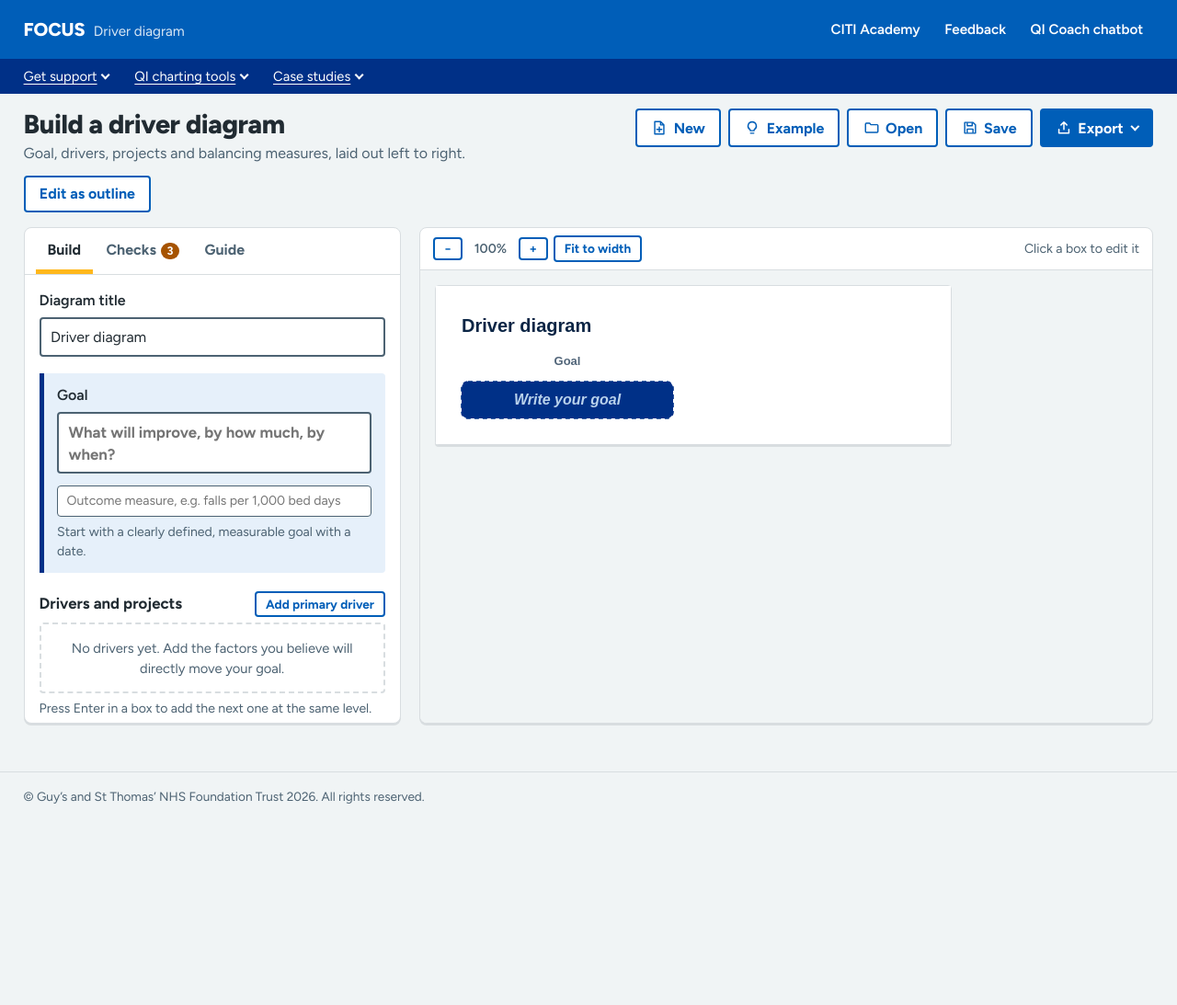
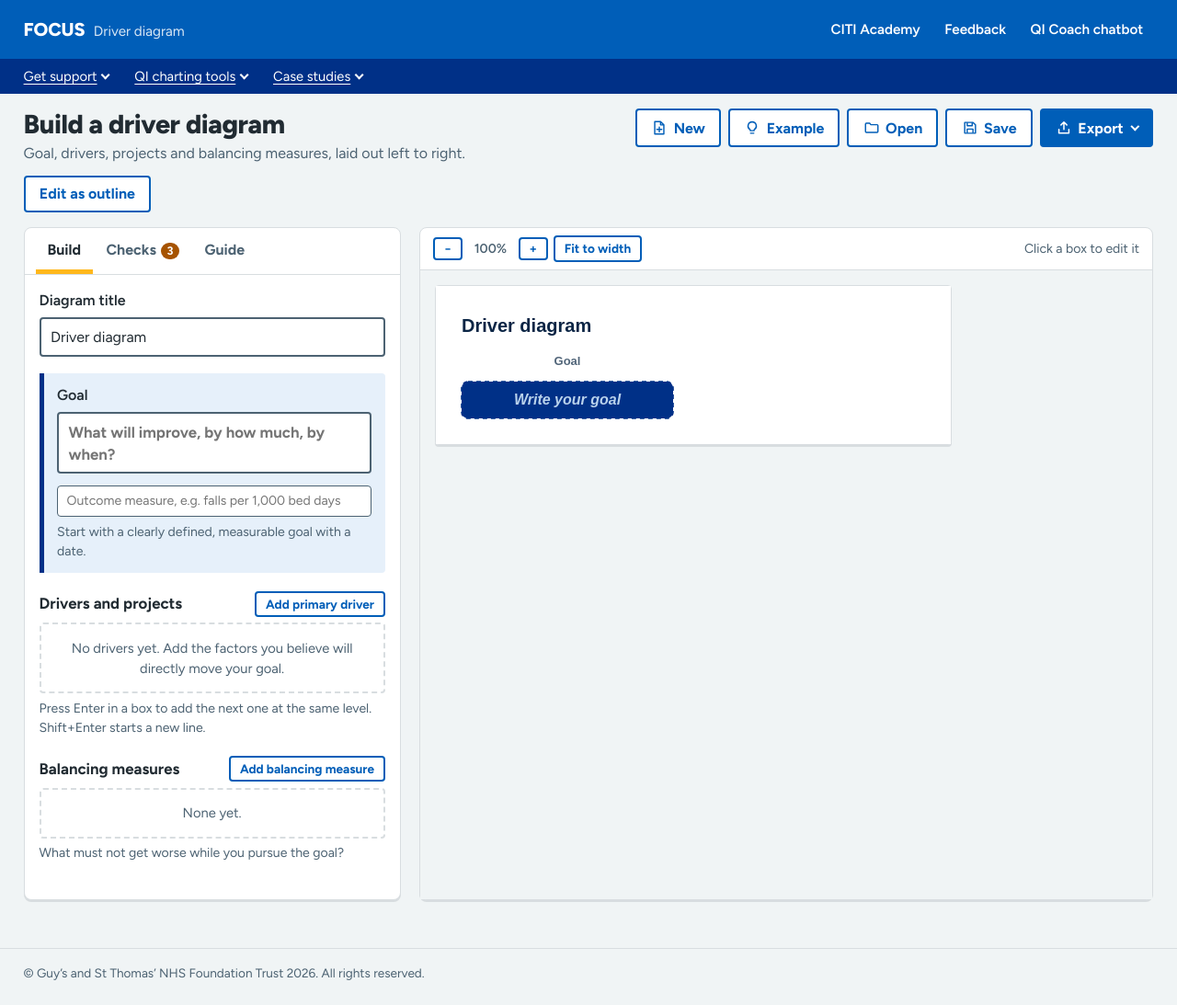
Before and after one commit to PerrinShanks-Cogito/IntegratedQiTools, a Jekyll site: the page built from driver_diagram/index.html, in a window 1280 px wide. Shown: the whole page at 92% size. Built offline with Jekyll 4.4.1, drawn with Linux system fonts in a browser that asks for light colours; before the commit the page ends 900 px from its top, so only the background shows below that.

Commit message:
Driver and fishbone diagrams: let the page grow with its content
Both pages were locked to the window height (html and body at 100%), so
on a desktop the side panel and the diagram each scrolled inside a fixed
box: at 1280x800 the example's driver diagram showed 304px of diagram and
hid 2,286px of the side panel behind an inner scroll bar. Use the process
map's sizing instead: the page is at least the window height and grows
with the side panel and the diagram, so the whole page scrolls as one.
Sideways, a wide diagram still scrolls in its own box. Phones already
worked this way and are unchanged.

Co-Authored-By: Claude Opus 5.5 <noreply@anthropic.com>
Claude-Session: https://claude.ai/code/session_01CcqVcm4XUAVhFz1Lp5vF74

```diff
--- a/driver_diagram/index.html
+++ b/driver_diagram/index.html
@@ -28,8 +28,8 @@ permalink: /driver_diagram/
 :root[data-theme="dark"]{
   --l1:#5AA2EA; --l2:#3E7BB3; --l3:#4D6478; --bal:#A889D4;
 }
-html{height:100%;scroll-padding-top:env(safe-area-inset-top,0px)}
-body{height:100%;margin:0;background:var(--bg);color:var(--text);font-family:Figtree,"Frutiger","Helvetica Neue",Arial,sans-serif;font-size:1rem;line-height:1.5;display:flex;flex-direction:column}
+html{min-height:100%;scroll-padding-top:env(safe-area-inset-top,0px)}
+body{min-height:100vh;height:auto;margin:0;background:var(--bg);color:var(--text);font-family:Figtree,"Frutiger","Helvetica Neue",Arial,sans-serif;font-size:1rem;line-height:1.5;display:flex;flex-direction:column}
 /* Page head */
 .page-head{display:flex;flex-wrap:wrap;gap:.75rem 1rem;align-items:flex-end;justify-content:space-between;padding:1rem var(--gutter)}
 .page-head h1{margin:0;font-size:clamp(1.4rem,2.6vw,1.8rem);line-height:1.2;font-weight:800;letter-spacing:-.015em}
@@ -44,7 +44,7 @@ body{height:100%;margin:0;background:var(--bg);color:var(--text);font-family:Fig
 .menu-list button:hover{background:var(--blue-bg)}
 .menu-list small{display:block;color:var(--muted);font-size:.82rem;font-weight:400}
 /* Workspace */
-main{flex:1;display:grid;grid-template-columns:minmax(330px,410px) minmax(0,1fr);gap:1.25rem;padding:0 var(--gutter) 1.25rem;min-height:0}
+main{flex:1;display:grid;grid-template-columns:minmax(330px,410px) minmax(0,1fr);gap:1.25rem;padding:0 var(--gutter) 1.25rem;min-height:calc(100vh - 180px);height:auto;align-items:stretch}
 aside{background:var(--surface);border:1px solid var(--line);border-radius:8px;box-shadow:var(--shadow);display:flex;flex-direction:column;min-height:0;overflow:hidden}
 .tabs{display:flex;gap:2px;padding:0 .75rem;border-bottom:1px solid var(--line)}
 .tab{border:0;background:transparent;padding:.75rem .8rem .6rem;border-bottom:5px solid transparent;cursor:pointer;color:var(--muted);font-weight:700}
@@ -89,11 +89,11 @@ label.f{display:block;font-weight:600;margin:0 0 .35rem}
 .notice{background:var(--blue-bg);border-left:5px solid var(--blue);padding:.7rem 1rem;margin:1.25rem 0 0;border-radius:0 4px 4px 0;font-size:.95rem}
 .legend{display:grid;grid-template-columns:18px 1fr;gap:.4rem .7rem;align-items:center;font-size:.95rem;margin-top:.6rem}
 .sw{width:18px;height:14px;border-radius:3px;border:1px solid rgba(0,0,0,.2)}
-.stage{position:relative;min-height:0;display:flex;flex-direction:column;background:var(--surface);border:1px solid var(--line);border-radius:8px;box-shadow:var(--shadow);overflow:hidden}
+.stage{position:relative;min-height:calc(100vh - 180px);height:auto;display:flex;flex-direction:column;background:var(--surface);border:1px solid var(--line);border-radius:8px;box-shadow:var(--shadow);overflow:visible}
 .stage-tools{display:flex;align-items:center;gap:.4rem;padding:.55rem .9rem;flex-wrap:wrap;border-bottom:1px solid var(--line)}
 .stage-tools .zoom-label{min-width:48px;text-align:center;font-size:.88rem;color:var(--muted);font-weight:600}
 .stage-tools .spacer{flex:1}
-.canvas-wrap{flex:1;overflow:auto;padding:1rem;min-height:0;background:var(--bg)}
+.canvas-wrap{flex:1;min-height:calc(100vh - 240px);height:auto;overflow-x:auto;overflow-y:visible;padding:1rem;background:var(--bg)}
 #canvas{display:inline-block;background:#fff;border:1px solid var(--line);border-radius:4px;line-height:0;box-shadow:var(--shadow)}
 #canvas svg{display:block}
 #canvas g.box{cursor:pointer}
```
Also changed, not shown: fishbone_diagram/index.html (+5 -5 lines).
